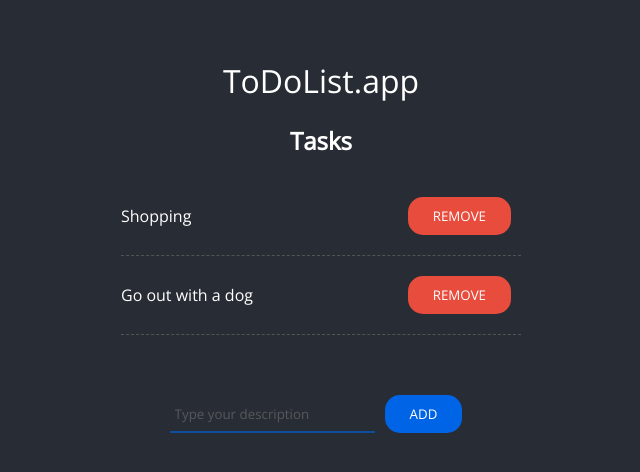
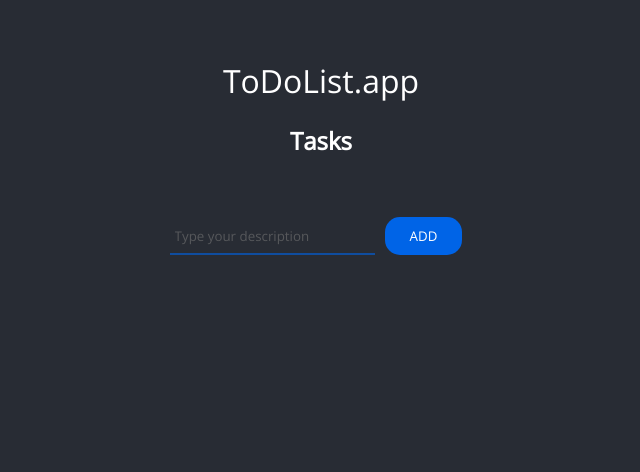
Before and after one commit to mpa-ia/To-Do-App, a React (Create React App) app in the folder client/: page / in a window 1280 px wide. Shown: the top 472 px of the page, without its empty margins (319-959 px from the left). Built offline with nearby package versions, Linux system fonts and the light colour scheme; the HTML template or start-up script is replaced by a standard one.

Commit message:
Keep tasks list in state, render tasks list from state

```diff
--- a/client/src/App.js
+++ b/client/src/App.js
@@ -1,8 +1,12 @@
 import React from 'react';
 
 class App extends React.Component {
+  state = {
+    tasks: [],
+  };
 
   render() {
+    const { tasks } = this.state;
     return (
       <div className="App">
 
@@ -14,8 +18,9 @@ class App extends React.Component {
           <h2>Tasks</h2>
 
           <ul className="tasks-section__list" id="tasks-list">
-            <li class="task">Shopping <button class="btn btn--red">Remove</button></li>
-            <li class="task">Go out with a dog <button class="btn btn--red">Remove</button></li>
+            {tasks.map(task => (
+              <li class="task">{task} <button class="btn btn--red">Remove</button></li>
+            ))}
           </ul>
 
           <form id="add-task-form">
```
